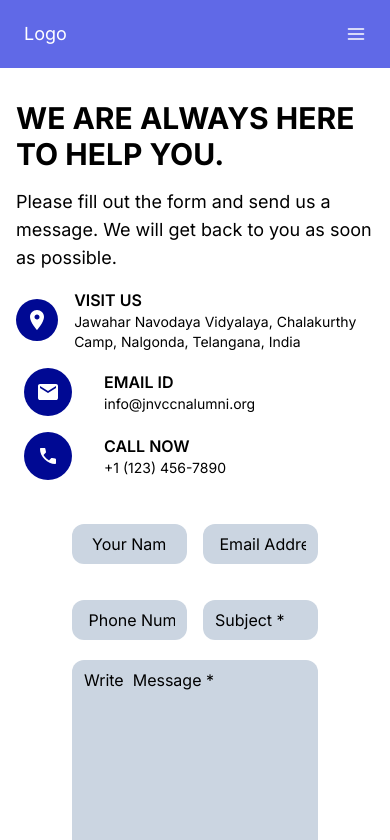
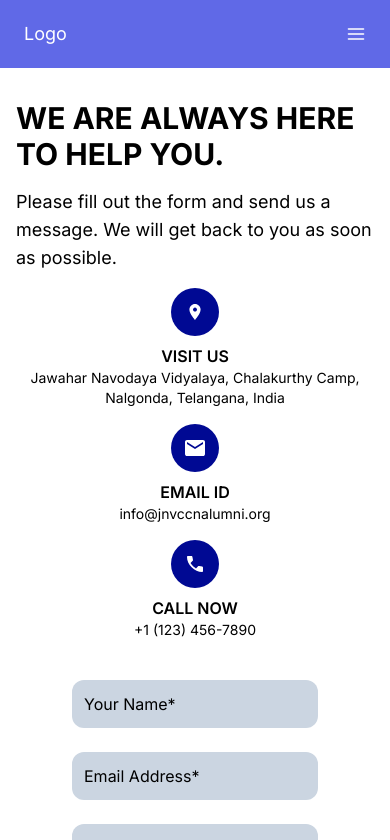
Before and after one commit to tsbridgeedu/navodya-app, a Next.js app: page /contact in a window 390 px wide. Shown: the top 840 px of the page. Built offline with nearby package versions, Linux system fonts and the light colour scheme.

Commit message:
responsive contact page

```diff
--- a/app/contact/page.tsx
+++ b/app/contact/page.tsx
@@ -40,7 +40,7 @@ const ContactUs = () => {
   <div className="flex flex-col items-center md:flex-row md:justify-center md:gap-4 ">
     {/* Left Side */}
     <div className="left-container sm:ml-10 md:h-auto md:-ml-44 md:my-4 ">
-      <h2 className="text-3xl font-bold mb-4 font-pt-sans-caption">
+      <h2 className="md:-mt-16 text-3xl font-bold mb-4 font-pt-sans-caption">
         WE ARE ALWAYS HERE TO HELP YOU.
       </h2>
       <p className="mb-4 font-poppins text-lg sm:mx-4">
@@ -48,42 +48,41 @@ const ContactUs = () => {
         We will get back to
         you as soon as possible.
       </p>
-      <div className="flex items-center mb-4 space-x-4">
+      <div className="flex flex-col items-center md:flex-row md:items-center mb-4 md:space-x-4">
   {/* SVG icon */}
-        <div className="relative">
+  <div className="relative mb-2 md:mb-0">
     {/* Blue background SVG */}
     <img
       src="/bluebg.svg"
       alt="bg"
-            className="w-16 h-12 mr-2 "
+      className="w-16 h-12 md:mr-2"
       style={{ zIndex: -1 }}
     />
 
     {/* Icon SVG */}
-          <div className="absolute inset-0 flex items-center justify-center ">
+    <div className="absolute inset-0 flex items-center justify-center">
       <img
         src="/visitus.svg"
-              alt="visitus"
-              className="w-6 h-5 md:justify-center"
+        alt="mail"
+        className="w-6 h-4 md:mr-2"
       />
     </div>
   </div>
-        <div>
+  <div className="text-center md:text-left">
     <h3 className="font-semibold">VISIT US</h3>
-          <p className="font-poppins text-sm ">
-            Jawahar Navodaya Vidyalaya, Chalakurthy Camp, Nalgonda, Telangana,
-            India
+    <p className="font-poppins text-sm">
+      Jawahar Navodaya Vidyalaya, Chalakurthy Camp, Nalgonda, Telangana, India
     </p>
   </div>
 </div>
-      <div className="flex items-center mb-4 space-x-4">
+      <div className="flex flex-col items-center mb-4 md:flex-row md:space-x-4 md:items-center">
         {/* SVG icon */}
-        <div className="relative">
+        <div className="relative mb-2 md:mb-0">
           {/* Blue background SVG */}
           <img
             src="/bluebg.svg"
             alt="bg"
-            className="w-16 h-12 mr-2"
+            className="w-16 h-12 md:mr-0"
             style={{ zIndex: -1 }}
           />
 
@@ -92,23 +91,23 @@ const ContactUs = () => {
             <img
               src="/mail.svg"
               alt="mail"
-              className="w-6 h-4 mr-2"
+              className="w-6 h-4 "
             />
           </div>
         </div>
-        <div>
+        <div className="text-center md:text-left">
           <h3 className="font-semibold">EMAIL ID</h3>
           <p className="font-poppins text-sm">info@jnvccnalumni.org</p>
         </div>
       </div>
-      <div className="flex items-center mb-4 space-x-4">
+      <div className="flex flex-col items-center md:flex-row md:items-center mb-4 md:space-x-4">
         {/* SVG icon */}
-        <div className="relative">
+        <div className="relative mb-2 md:mb-0">
           {/* Blue background SVG */}
           <img
             src="/bluebg.svg"
             alt="bg"
-            className="w-16 h-12 mr-2"
+            className="w-16 h-12 md:mr-2"
             style={{ zIndex: -1 }}
           />
 
@@ -117,11 +116,11 @@ const ContactUs = () => {
             <img
               src="/call.svg"
               alt="call"
-              className="w-6 h-4 mr-2"
+              className="w-6 h-4 "
             />
           </div>
         </div>
-        <div>
+        <div className="text-center md:text-left">
           <h3 className="font-semibold">CALL NOW</h3>
           <p className="font-poppins text-sm">+1 (123) 456-7890</p>
         </div>
@@ -129,66 +128,61 @@ const ContactUs = () => {
     </div>
 
     {/* Right Side */}
-    <div className="right container md:h-auto     sm:mr-10  md:-mr-44 md:my-4">
-      <form className="bg-white rounded-lg p-6 space-y-4 ">
-      <div className="flex space-x-4 mb-8">
-          <div className="w-1/2">
-
+    <div className="right container sm:mr-10 md:-mr-48 md:my-4">
+  <form className="bg-white rounded-lg p-6 space-y-4">
+    <div className="flex flex-col sm:flex-row space-y-4 sm:space-y-0 sm:space-x-4 ">
+      <div className="w-full sm:w-1/2">
+        {/* placeholder k class mei put kiya hai maine mb-8 */}
         <input
           type="text"
           id="name"
           name="name"
           placeholder="Your Name*"
-            className="w-full md:h-12  rounded-xl border-gray-300 focus:border-blue-500 focus:ring focus:ring-blue-200 focus:ring-opacity-50 px-5 py-2 mt-1  bg-slate-300 text-black placeholder-black"
+          className=" mb-2 w-full h-12 rounded-xl border-gray-300 focus:border-blue-500 focus:ring focus:ring-blue-200 focus:ring-opacity-50 px-3 py-2 bg-slate-300 text-black placeholder-black"
           required
-          />          </div>
-          <div className="w-1/2">
-
+        />
+      </div>
+      <div className="w-full sm:w-1/2">
         <input
           type="email"
           id="email"
           name="email"
-              placeholder=" Email Address *"
-              className="w-full md:h-12 rounded-xl border-gray-300 focus:border-blue-500 focus:ring focus:ring-blue-200 focus:ring-opacity-50 px-3 py-2 mt-1  bg-slate-300 text-black placeholder-black"
+          placeholder="Email Address*"
+          className="mb-2 w-full h-12 rounded-xl border-gray-300 focus:border-blue-500 focus:ring focus:ring-blue-200 focus:ring-opacity-50 px-3 py-2 bg-slate-300 text-black placeholder-black"
           required
-            />          </div>
+        />
       </div>
-
-
-        <div className="flex space-x-4 md:mb-20">
-
-          <div className="w-1/2">
-
+    </div>
+   {/* placeholder k class mei put kiya hai maine mb-8 */}
+    <div className="flex flex-col sm:flex-row space-y-4 sm:space-y-0 sm:space-x-4  sm:mb-20">
+      <div className="w-full sm:w-1/2">
         <input
           type="tel"
           id="phone"
           name="phone"
-              placeholder=" Phone Number *"
-              className="w-full md:h-12  rounded-xl border-gray-300 focus:border-blue-500 focus:ring focus:ring-blue-200 focus:ring-opacity-50 px-3 py-2 mt-1  bg-slate-300 text-black placeholder-black"
+          placeholder="Phone Number*"
+          className=" mb-2 w-full h-12 rounded-xl border-gray-300 focus:border-blue-500 focus:ring focus:ring-blue-200 focus:ring-opacity-50 px-3 py-2 bg-slate-300 text-black placeholder-black"
           required
         />
       </div>
-
-          <div className="w-1/2">
-
+      <div className="w-full sm:w-1/2">
         <input
           type="text"
           id="subject"
           name="subject"
-            placeholder="Subject *"
-            className="w-full  md:h-12 rounded-xl border-gray-300 focus:border-blue-500 focus:ring focus:ring-blue-200 focus:ring-opacity-50 px-3 py-2 mt-1  bg-slate-300 text-black placeholder-black"
+          placeholder="Subject*"
+          className=" w-full h-12 rounded-xl border-gray-300 focus:border-blue-500 focus:ring focus:ring-blue-200 focus:ring-opacity-50 px-3 py-2 bg-slate-300 text-black placeholder-black"
           required
         />
       </div>
     </div>
 
-        <div >
-
+    <div>
       <textarea
         id="message"
         name="message"
-            placeholder="Write  Message *"
-            className="w-full h-52 rounded-xl border-gray-300 focus:border-blue-500 focus:ring focus:ring-blue-200 focus:ring-opacity-50 px-3 py-2 mt-1  bg-slate-300 text-black placeholder-black md:mt-10"
+        placeholder="Write Message*"
+        className="w-full h-52 mt-4 rounded-xl border-gray-300 focus:border-blue-500 focus:ring focus:ring-blue-200 focus:ring-opacity-50 px-3 py-2 bg-slate-300 text-black placeholder-black"
         rows={4}
         maxLength={2000}
         required
@@ -196,12 +190,13 @@ const ContactUs = () => {
     </div>
     <button
       type="submit"
-          className="bg-blue-800 text-white rounded-md px-4 py-2 mt-4 hover:bg-blue-600 transition-colors"
+      className="rounded-xl bg-blue-800 text-white  px-4 py-2 hover:bg-blue-600 transition-colors w-full sm:w-auto"
     >
       SEND MESSAGE
     </button>
   </form>
 </div>
+
   </div>
 </div>
 
```
Lines whose indentation alone changed are shown as unchanged.
